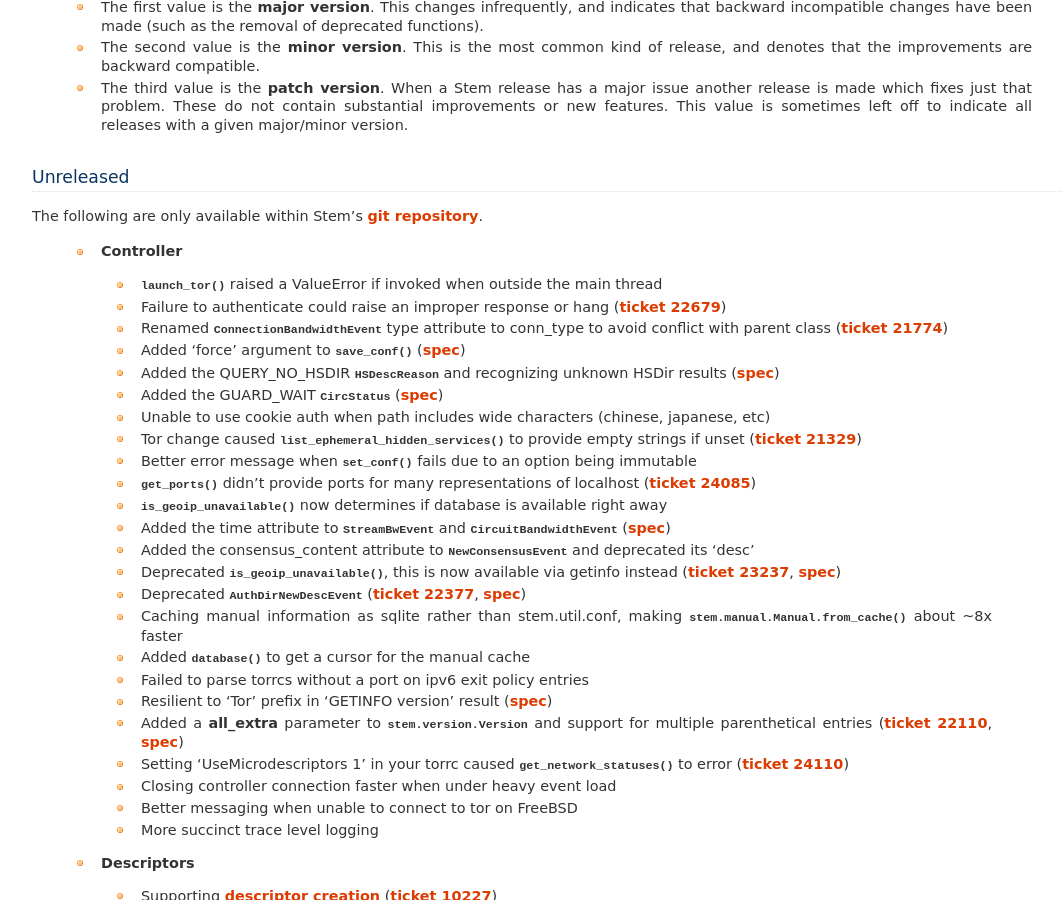
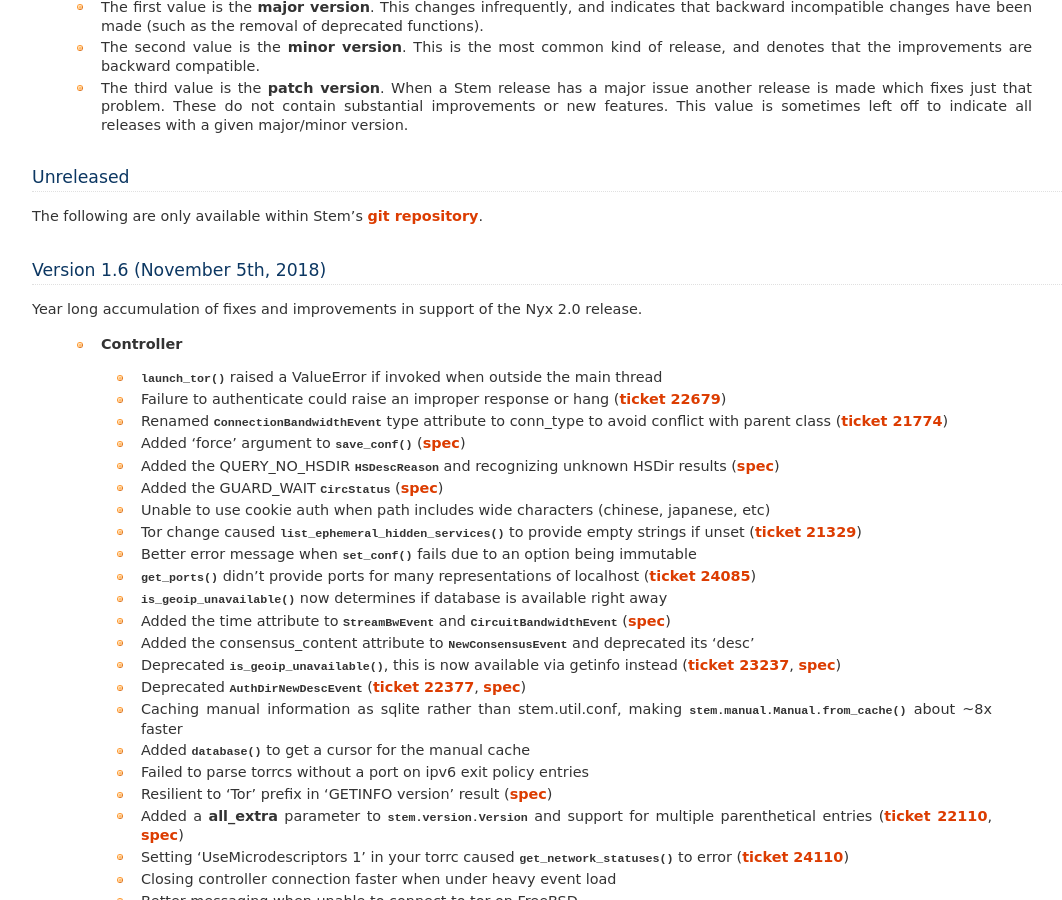
Before and after one commit to torproject/stem, a Sphinx documentation site: the page built from docs/change_log.rst, in a window 1280 px wide and 900 px high, scrolled down 519 px. Shown: the whole window, without its empty margins (88-1150 px from the left). Built offline with Sphinx 7.4.7, drawn with Linux system fonts in a browser that asks for light colours.

Commit message:
Version 1.6 changelog header

```diff
--- a/docs/change_log.rst
+++ b/docs/change_log.rst
@@ -42,6 +42,13 @@ Unreleased
 
 The following are only available within Stem's `git repository
 <download.html>`_.
+
+.. _version_1.6:
+
+Version 1.6 (November 5th, 2018)
+--------------------------------
+
+Year long accumulation of fixes and improvements in support of the Nyx 2.0 release.
 
  * **Controller**
 
--- a/stem/__init__.py
+++ b/stem/__init__.py
@@ -478,7 +478,7 @@ Library for working with the tor process.
 
 import stem.util.enum
 
-__version__ = '1.6.0'
+__version__ = '1.6.0-dev'
 __author__ = 'Damian Johnson'
 __contact__ = 'atagar@torproject.org'
 __url__ = 'https://stem.torproject.org/'
```
